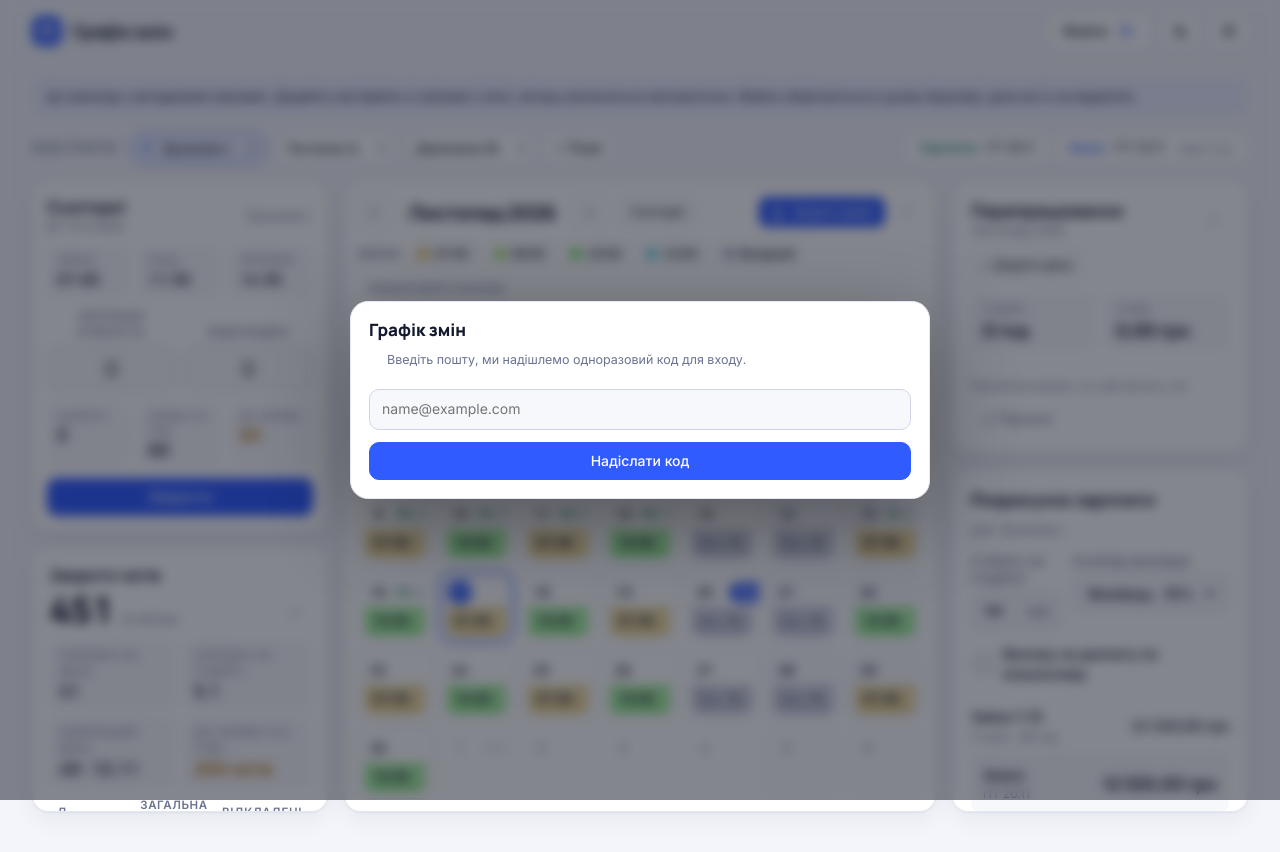
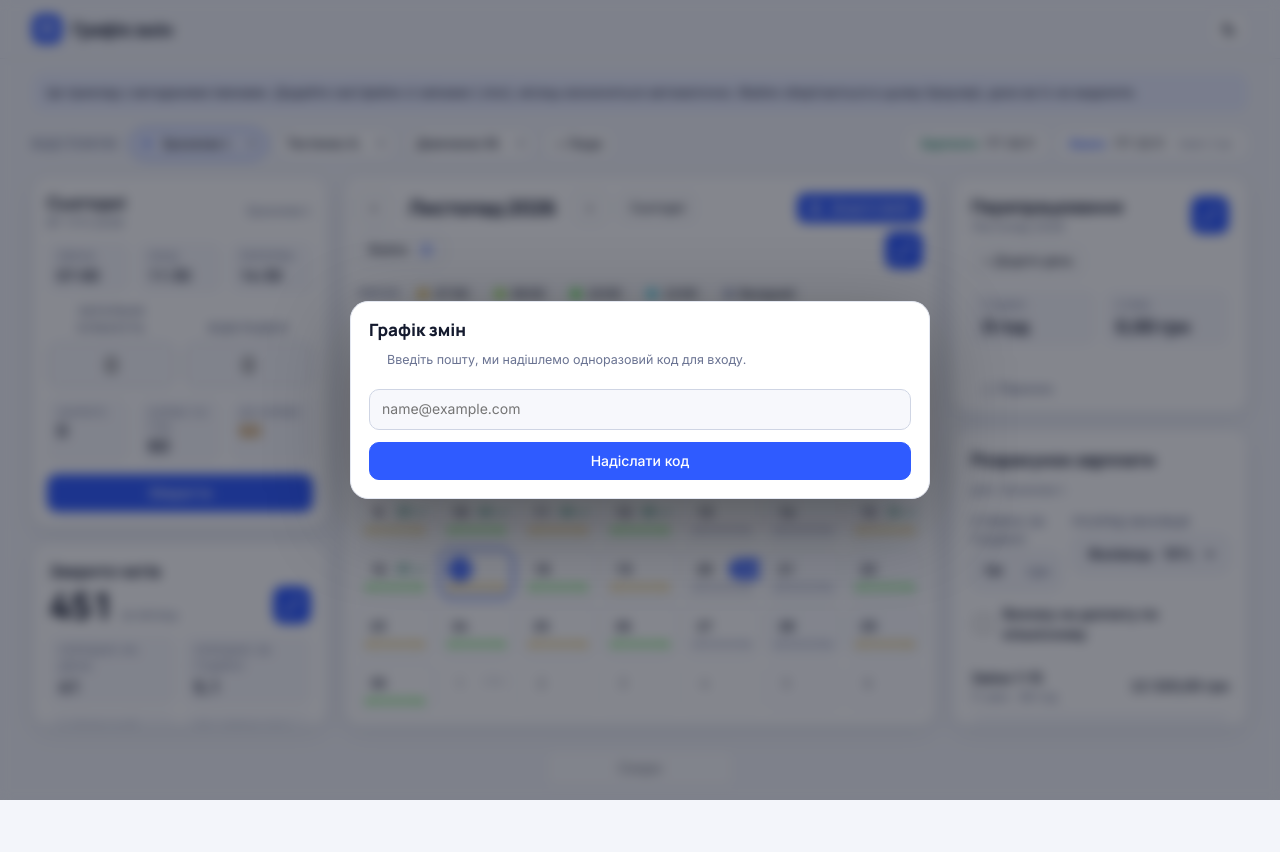
Before and after one commit to 1sssue/grafik-zmin, a plain HTML site: page index.html in a window 1280 px wide. After the commit the page ends 800 px from the top, so only its background shows below. Drawn offline with nearby package versions, Linux system fonts and the light colour scheme.

Commit message:
Add files via upload

```diff
--- a/index.html
+++ b/index.html
@@ -69,7 +69,7 @@ body::before{content:"";position:fixed;inset:0 0 auto;height:env(safe-area-inset
 .pp small{color:var(--muted)}
 
 /* layout */
-.layout{display:grid;grid-template-columns:minmax(0,2fr) minmax(0,7fr) minmax(0,3fr);gap:16px;align-items:stretch;height:calc(100dvh - 140px);min-height:640px;padding-block:12px 16px}
+.layout{display:grid;grid-template-columns:minmax(280px,2fr) minmax(0,8fr) minmax(280px,2fr);gap:16px;align-items:stretch;height:calc(100dvh - 140px);min-height:640px;padding-block:12px 16px}
 .layout>*{min-height:0}
 .card{background:var(--surface);border:1px solid var(--line);border-radius:16px;box-shadow:var(--shadow)}
 
@@ -275,12 +275,35 @@ body::before{content:"";position:fixed;inset:0 0 auto;height:env(safe-area-inset
 .ftbar{display:flex;justify-content:center;padding:4px 0 28px}
 .ftadd{display:flex;gap:8px;align-items:center}
 .zbk{position:fixed;inset:0;z-index:55;background:rgba(10,14,28,.55);backdrop-filter:blur(8px);-webkit-backdrop-filter:blur(8px)}
-.card.zoom{position:fixed!important;inset:5vh 6vw!important;z-index:60;width:auto!important;height:auto!important;max-height:none!important;flex:none!important;overflow:auto!important;box-shadow:0 30px 100px rgba(0,0,0,.45)}
+.card.zoom{position:fixed!important;top:4vh!important;bottom:4vh!important;left:50%!important;right:auto!important;transform:translateX(-50%);z-index:60;width:min(680px,94vw)!important;height:auto!important;max-height:none!important;flex:none!important;overflow:auto!important;box-shadow:0 30px 100px rgba(0,0,0,.45)}
+.cal.zoom{width:min(1180px,95vw)!important}
+#otCard.zoom{width:min(780px,94vw)!important}
+.side.zoom .stats{grid-template-columns:repeat(4,minmax(0,1fr))}
+#otCard.zoom .otlist{display:grid;grid-template-columns:1fr 1fr;gap:10px;align-content:start}
 .card.side.zoom{overflow:hidden!important}
 .zbtn{margin-left:auto;flex:none}
 .tdin{display:grid;grid-template-columns:1fr 1fr;gap:8px}
 .tdin label{width:auto}
 .tdin input{width:100%}
+/* one-screen layout */
+html,body{height:100%;overflow:hidden}
+body{display:flex;flex-direction:column}
+.top{flex:none}
+main.wrap{flex:1;min-height:0;display:flex;flex-direction:column}
+main.wrap>*{flex:none}
+main.wrap>.layout{flex:1 1 0;min-height:0;height:auto}
+.ftbar{display:flex;justify-content:center;gap:12px;padding:6px 0 12px}
+.ftbar .btn{width:190px;height:40px;justify-content:center}
+.ftbar .btn:disabled{opacity:.55;cursor:default}
+.zbtn{margin-left:auto;width:38px;height:38px;padding:0;justify-content:center;font-size:20px;line-height:1}
+.ivs{flex-direction:column;flex-wrap:nowrap;align-items:flex-start;gap:6px}
+@media (max-width:1150px){
+  html,body{height:auto;overflow:auto}
+  body{display:block}
+  main.wrap{display:block}
+  main.wrap>.layout{height:auto}
+  .ftbar{padding-bottom:20px}
+}
 /* modals */
 .ov{position:fixed;inset:0;background:rgba(10,14,28,.5);z-index:50;display:grid;place-items:center;padding:16px}
 .ov[hidden]{display:none}
@@ -354,11 +377,9 @@ body::before{content:"";position:fixed;inset:0 0 auto;height:env(safe-area-inset
   <div class="brand"><span class="mark"><svg width="16" height="16" viewBox="0 0 16 16" fill="none" stroke="currentColor" stroke-width="1.8" stroke-linecap="round"><rect x="2" y="3" width="12" height="11" rx="2.5"/><path d="M2 7h12M5.5 1.5v3M10.5 1.5v3"/></svg></span>Графік змін</div>
   <div class="spacer"></div>
   <span class="sub2" id="meMail" hidden></span>
+  <button class="btn icon-btn" id="themeBtn" type="button" aria-label="Змінити тему" title="Світла / темна тема"></button>
   <button class="btn" id="admBtn" type="button" hidden>Адмін</button>
   <button class="btn" id="outBtn" type="button" hidden>Вийти</button>
-  <button class="btn" id="filesBtn" type="button">Файли <span class="badge" id="fileCount">0</span></button>
-  <button class="btn icon-btn" id="themeBtn" type="button" aria-label="Змінити тему" title="Світла / темна тема"></button>
-  <button class="btn icon-btn" id="setBtn" type="button" aria-label="Налаштування" title="Налаштування"><svg width="16" height="16" viewBox="0 0 16 16" fill="none" stroke="currentColor" stroke-width="1.6" stroke-linecap="round"><circle cx="8" cy="8" r="2.2"/><path d="M8 1.5v1.8M8 12.7v1.8M1.5 8h1.8M12.7 8h1.8M3.4 3.4l1.3 1.3M11.3 11.3l1.3 1.3M3.4 12.6l1.3-1.3M11.3 4.7l1.3-1.3"/></svg></button>
 
   <input type="file" id="fileInp" accept=".xlsx,.xlsm,.xls" multiple hidden>
 </div></header>
@@ -392,7 +413,7 @@ body::before{content:"";position:fixed;inset:0 0 auto;height:env(safe-area-inset
     <aside class="card side" aria-label="Закриті чати"><div class="side-in">
       <div class="sidehead">
         <div><h2>Закрито чатів</h2><div class="big" style="margin-top:6px"><b id="sumN">0</b><span id="sumLbl">за місяць</span></div></div>
-        <button class="btn ghost sm zbtn" type="button" data-zoom aria-label="Розгорнути блок" title="Розгорнути">⤢</button>
+        <button class="btn primary zbtn" type="button" data-zoom aria-label="Розгорнути блок" title="Розгорнути">⤢</button>
       </div>
       <div class="stats">
         <div class="stat"><small>Середнє на день</small><b id="avgN">—</b></div>
@@ -413,7 +434,8 @@ body::before{content:"";position:fixed;inset:0 0 auto;height:env(safe-area-inset
         <button class="btn sm" id="todayBtn" type="button" style="margin-left:6px">Сьогодні</button>
         <span class="spacer"></span>
         <button class="btn primary sm" id="upBtn" type="button"><svg width="15" height="15" viewBox="0 0 16 16" fill="none" stroke="currentColor" stroke-width="1.8" stroke-linecap="round" stroke-linejoin="round"><path d="M8 11V2.5M4.5 6 8 2.5 11.5 6M2.5 10.5v2a1 1 0 0 0 1 1h9a1 1 0 0 0 1-1v-2"/></svg><span class="lblt">Додати файл</span></button>
-        <button class="btn ghost sm zbtn" type="button" data-zoom aria-label="Розгорнути блок" title="Розгорнути">⤢</button>
+        <button class="btn sm" id="filesBtn" type="button">Файли <span class="badge" id="fileCount">0</span></button>
+        <button class="btn primary zbtn" type="button" data-zoom aria-label="Розгорнути блок" title="Розгорнути">⤢</button>
       </div>
       <div id="note"></div>
       <div class="legend" id="legend"></div>
@@ -426,7 +448,7 @@ body::before{content:"";position:fixed;inset:0 0 auto;height:env(safe-area-inset
     <section class="card blk" id="otCard" aria-label="Перепрацювання">
       <div class="bh">
         <div><h2>Перепрацювання</h2><div class="sub2" id="otMonth"></div></div>
-        <button class="btn ghost sm zbtn" type="button" data-zoom aria-label="Розгорнути блок" title="Розгорнути">⤢</button>
+        <button class="btn primary zbtn" type="button" data-zoom aria-label="Розгорнути блок" title="Розгорнути">⤢</button>
         <div class="popwrap"><button class="btn sm" id="otAdd" type="button">+ Додати день</button><div class="pop" id="otPop" hidden></div></div>
       </div>
       <div class="otsum"><div><small>Годин</small><b id="otH">0</b></div><div><small>Сума</small><b id="otM">0</b></div></div>
@@ -449,7 +471,7 @@ body::before{content:"";position:fixed;inset:0 0 auto;height:env(safe-area-inset
     </section>
     </div></div>
   </div>
-  <div class="ftbar"><button class="btn" id="ftOpen" type="button" hidden>⏱ Вільний час</button></div>
+  <div class="ftbar"><button class="btn" id="ftOpen" type="button" hidden>⏱ Вільний час</button><button class="btn" id="soonBtn" type="button" disabled title="Незабаром">Скоро</button></div>
 </main>
 
 <!-- people -->
@@ -905,7 +927,6 @@ $('days').addEventListener('input',e=>{const f=e.target.dataset.f;if(!f)return;c
 /* settings + rate + rank */
 $('curSel').innerHTML=Object.keys(CURS).map(k=>`<option value="${k}">${CURS[k][1]}</option>`).join('');
 $('rank').innerHTML=RANKS.map(r=>`<option value="${r.id}">${r.label} · ${r.pct}%</option>`).join('');
-$('setBtn').onclick=()=>{$('curSel').value=S.cur;openM('ov4')};
 $('curSel').onchange=e=>{S.cur=e.target.value;saveMeta();renderOT();renderSalary()};
 $('rate').addEventListener('input',e=>{S.rate=e.target.value===''?0:Math.max(0,parseFloat(e.target.value)||0);saveMeta();refreshOT();renderSalary()});
 $('rank').onchange=e=>{S.rank=e.target.value;saveMeta();renderSalary()};
```
